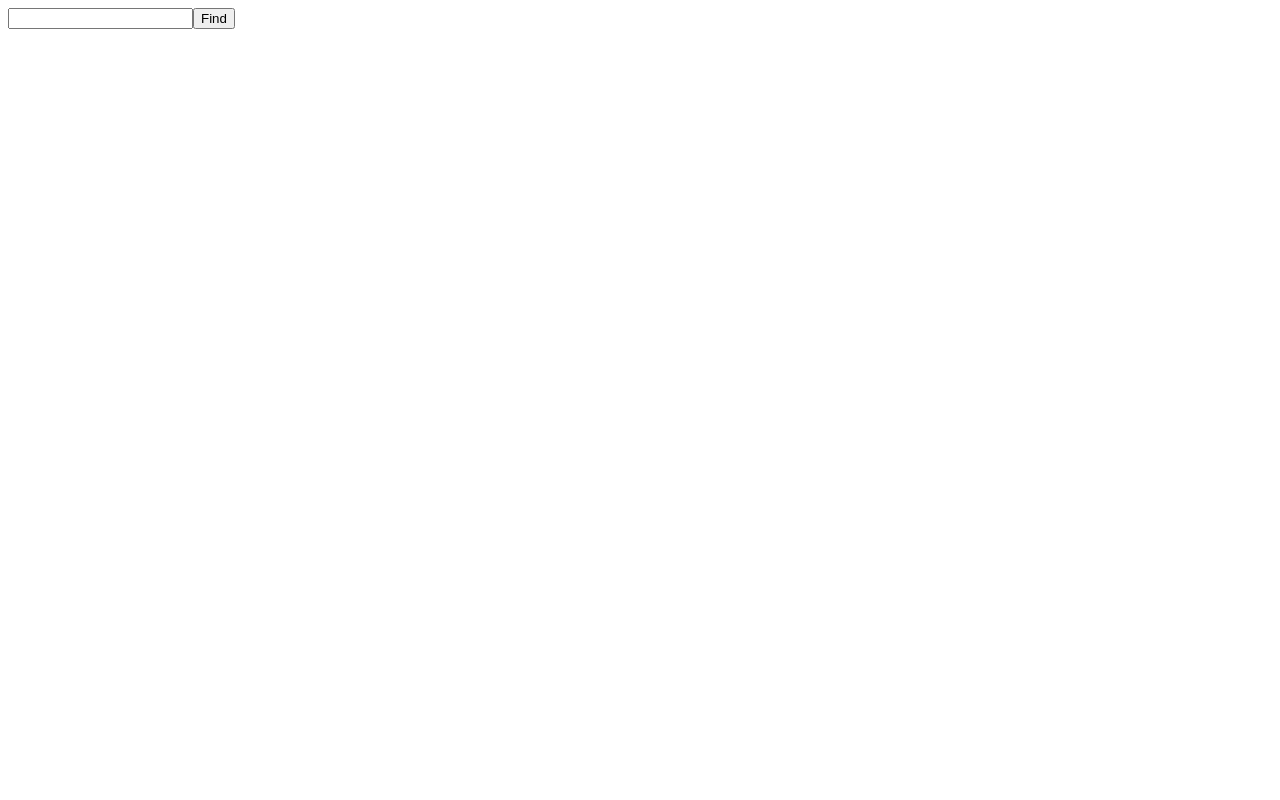
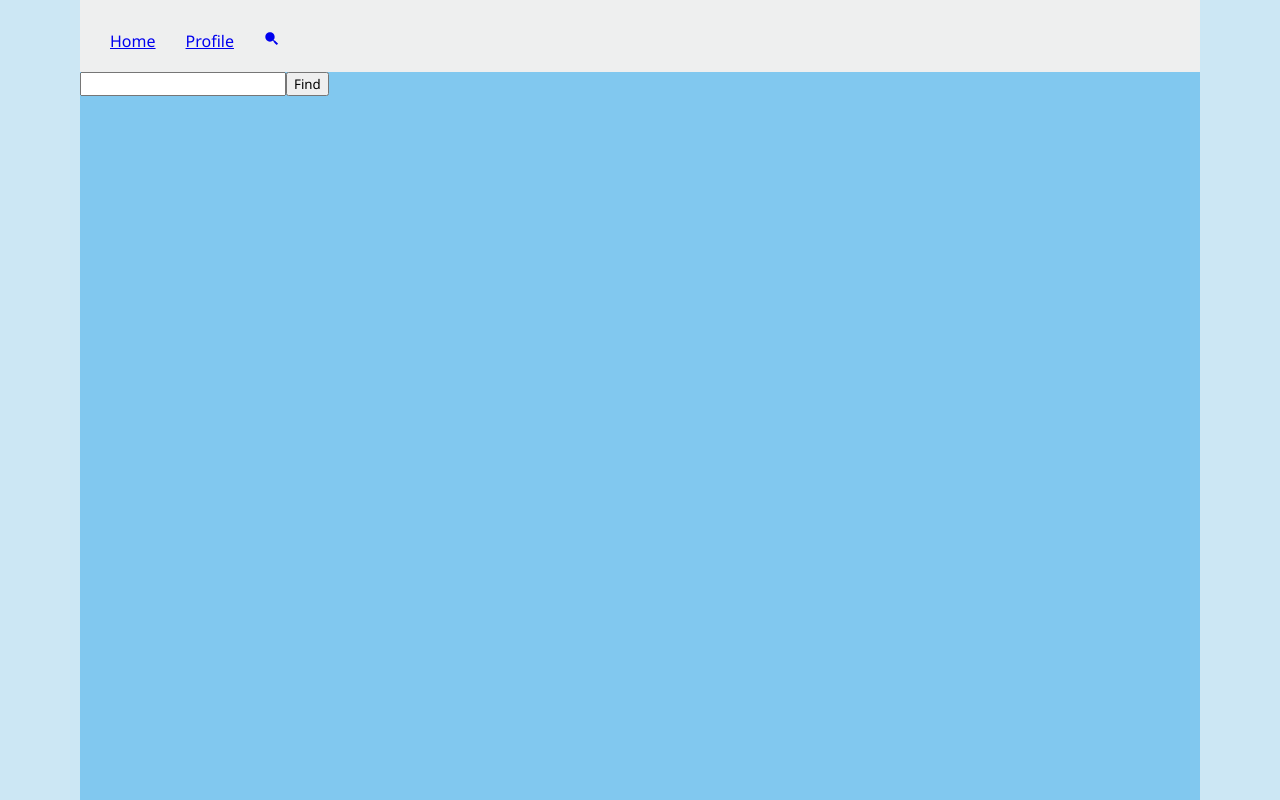
Before and after one commit to ShildK/react-weather_app, a React (Create React App) app: page /search in a window 1280 px wide. Built offline with nearby package versions, Linux system fonts and the light colour scheme.

Commit message:
Lesson 2

```diff
--- a/package.json
+++ b/package.json
@@ -8,6 +8,9 @@
     "@testing-library/user-event": "^13.5.0",
     "react": "^18.2.0",
     "react-dom": "^18.2.0",
+    "react-icon": "^1.0.0",
+    "react-icons": "^4.10.1",
+    "react-router-dom": "^6.14.2",
     "react-scripts": "5.0.1",
     "web-vitals": "^2.1.4"
   },
--- a/src/App.jsx
+++ b/src/App.jsx
@@ -1,54 +1,63 @@
-import { useState } from "react";
+import { Route } from "react-router-dom";
+import { RouterProvider } from "react-router-dom";
+import { Link } from "react-router-dom";
+import { Outlet } from "react-router-dom";
+import { createRoutesFromElements } from "react-router-dom";
+import { createBrowserRouter } from "react-router-dom";
+import Search from "./components/search";
+import Home from "./Home";
+import "./global.css"
+import { BiSolidSearchAlt2 } from 'react-icons/bi'
+
+const router = createBrowserRouter(createRoutesFromElements(
+  <Route path="/" element={<RootLayout />}>
+    <Route path=":cityName" element={<Home />} />
+    <Route path="search" element={<Search />} />
+    <Route path="profile" element={<ProfilePage />} />
+  </Route>
+))
+
+function ProfilePage() {
+  return <h1>Profile</h1>
+}
+
+function RootContainer(props) {
+  return (
+    <div style={{
+      width: '100%',
+      maxWidth: '1120px',
+      margin: '0 auto',
+      backgroundColor: 'rgb(129, 200, 239)',
+      height: '100%',
+      display: 'grid',
+      gridTemplateRows: '9% 91%'}}>
+      {props.children}
+    </div >
+  )
+}
+
+function RootLayout() {
+  return (
+    <div style={{ height: "100lvh" }}>
+
+      <RootContainer>
+        <div style={{ display: 'flex', gap: '30px', padding: '30px', backgroundColor: 'rgb(238, 239, 239)' }}>
+          <Link to="/">Home</Link>
+          <Link to="/profile">Profile</Link>
+          <Link to="/search"><BiSolidSearchAlt2 /></Link>
+        </div>
+        <Outlet />
+      </RootContainer>
+    </div>
+  )
+
+
+}
 
 function App() {
-  const [cityName, setCityName] = useState('')
-  const [weather, setWeather] = useState({ temp: undefined, feels_like: undefined, wind: undefined})
-
-  const cityNameChangeHedler = (e) => {
-    setCityName(e.target.value)
-  }
-
-  const handlerClick = async () => {
-    let weatherNew = await getWeahter(cityName)
-    console.log(weatherNew);
-    setWeather({temp: weatherNew.main.temp, feels_like: weatherNew.main.feels_like, wind: weatherNew.wind.speed })
-  }
-
-  const url = process.env.REACT_APP_API_URL
-  const apiKey = process.env.REACT_APP_API_KEY
-
-  const getCoordinates = async (cityName) => {
-    const req = await fetch(`${url}/geo/1.0/direct?q=${cityName}&limit=1&appid=${apiKey}`);
-    const response = await req.json()
-    const data = response[0]
-    return {
-      lat: data?.lat,
-      lon: data?.lon
-    }
-  }
-
-  const fetchWeather = async (lat, lon) => {
-    if (lat !== undefined && lon !== undefined) {
-      const req = await fetch(`${url}/data/2.5/weather?lat=${lat}&lon=${lon}&appid=${apiKey}&units=metric`);
-      const response = await req.json();
-      return response
-    }
-    return {}
-  }
-
-  const getWeahter = async (cityName) => {
-    const coordinates = await getCoordinates(cityName)
-    const weather = await fetchWeather(coordinates.lat, coordinates.lon)
-    return weather
-  }
-
   return (
     <>
-      <input onChange={cityNameChangeHedler} type="text" />
-      <button onClick={handlerClick}>Find</button>
-      <div>
-        {weather.temp !== undefined ? <div> <h1>{cityName}</h1> <h2>{weather.feels_like}</h2> <h2>{weather.temp}</h2> <h2>{weather.wind}</h2> </div> : ''}
-      </div>
+      <RouterProvider router={router} />
     </>
   )
 }
--- /dev/null
+++ b/src/Home.js
@@ -0,0 +1,49 @@
+import { useParams } from "react-router-dom";
+import { useEffect, useState } from "react";
+import Container from "./components/Container/Container"
+
+export default function Home() {
+    const { cityName } = useParams()
+    const [weather, setWeather] = useState({ temp: undefined, feels_like: undefined, wind: undefined })
+
+    const url = process.env.REACT_APP_API_URL
+    const apiKey = process.env.REACT_APP_API_KEY
+
+    const getCoordinates = async (cityName) => {
+        const req = await fetch(`${url}/geo/1.0/direct?q=${cityName}&limit=1&appid=${apiKey}`);
+        const response = await req.json()
+        const data = response[0]
+        return {
+            lat: data?.lat,
+            lon: data?.lon
+        }
+    }
+
+    const fetchWeather = async (lat, lon) => {
+        if (lat !== undefined && lon !== undefined) {
+            const req = await fetch(`${url}/data/2.5/weather?lat=${lat}&lon=${lon}&appid=${apiKey}&units=metric`);
+            const response = await req.json();
+            return response
+        }
+        return {}
+    }
+
+    const getWeahter = async (cityName) => {
+        const coordinates = await getCoordinates(cityName)
+        const weather = await fetchWeather(coordinates.lat, coordinates.lon)
+        setWeather({ temp: weather.main.temp, feels_like: weather.main.feels_like, wind: weather.wind.speed })
+        return weather
+    }
+
+    useEffect(() => {
+        getWeahter(cityName)
+    })
+
+    return (
+        <Container>
+
+                {weather.temp !== undefined ? <div> <h1>{cityName}</h1> <h2>{weather.feels_like}</h2> <h2>{weather.temp}</h2> <h2>{weather.wind}</h2> </div> : ''}
+
+        </Container>
+    )
+}
--- a/src/components/Container/Container.jsx
+++ b/src/components/Container/Container.jsx
@@ -0,0 +1,10 @@
+import styles from './Container.module.css'
+
+function Container (props){
+    return (
+        <div className={styles.container}>
+            {props.children}
+        </div>
+    )
+}
+export default Container;
--- a/src/components/Container/Container.module.css
+++ b/src/components/Container/Container.module.css
@@ -0,0 +1,5 @@
+.container{
+    width: 100%;
+    max-width: 1120px;
+    margin: 0 auto;
+}
--- /dev/null
+++ b/src/components/search.js
@@ -0,0 +1,25 @@
+import { useState } from "react";
+import { useNavigate } from "react-router-dom";
+import Container from "./Container/Container";
+
+export default function Search() {
+    const [cityName, setCityName] = useState('')
+    const navigate = useNavigate()
+
+    const hedlerChange = (e) => {
+        setCityName(e.target.value)
+    }
+
+    const onClick = () => {
+        navigate(`/${cityName}`)
+    }
+
+    return (
+        <Container>
+            <div>
+                <input onChange={hedlerChange} type="text" />
+                <button onClick={onClick}>Find</button>
+            </div>
+        </Container>
+    )
+}
--- a/src/global.css
+++ b/src/global.css
@@ -2,3 +2,6 @@
     margin: 0;
     font-family: 'Segoe UI', Tahoma, Geneva, Verdana, sans-serif;
 }
+body{
+    background-color: rgb(204, 231, 244);
+}
```
Also changed, not shown: src/components/Header/Header.jsx (deleted), src/components/Header/Header.module.css (deleted), 1 other file (tests, documents, lock files or other folders).
